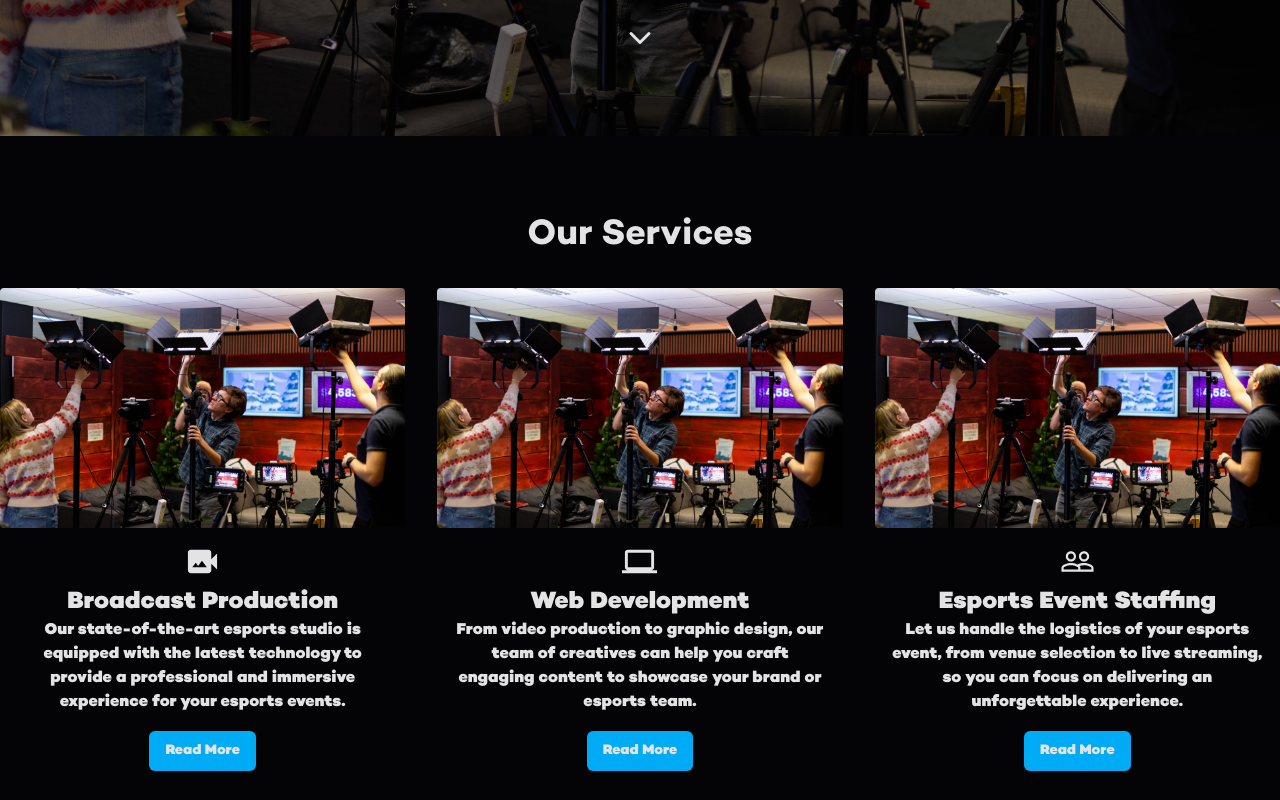
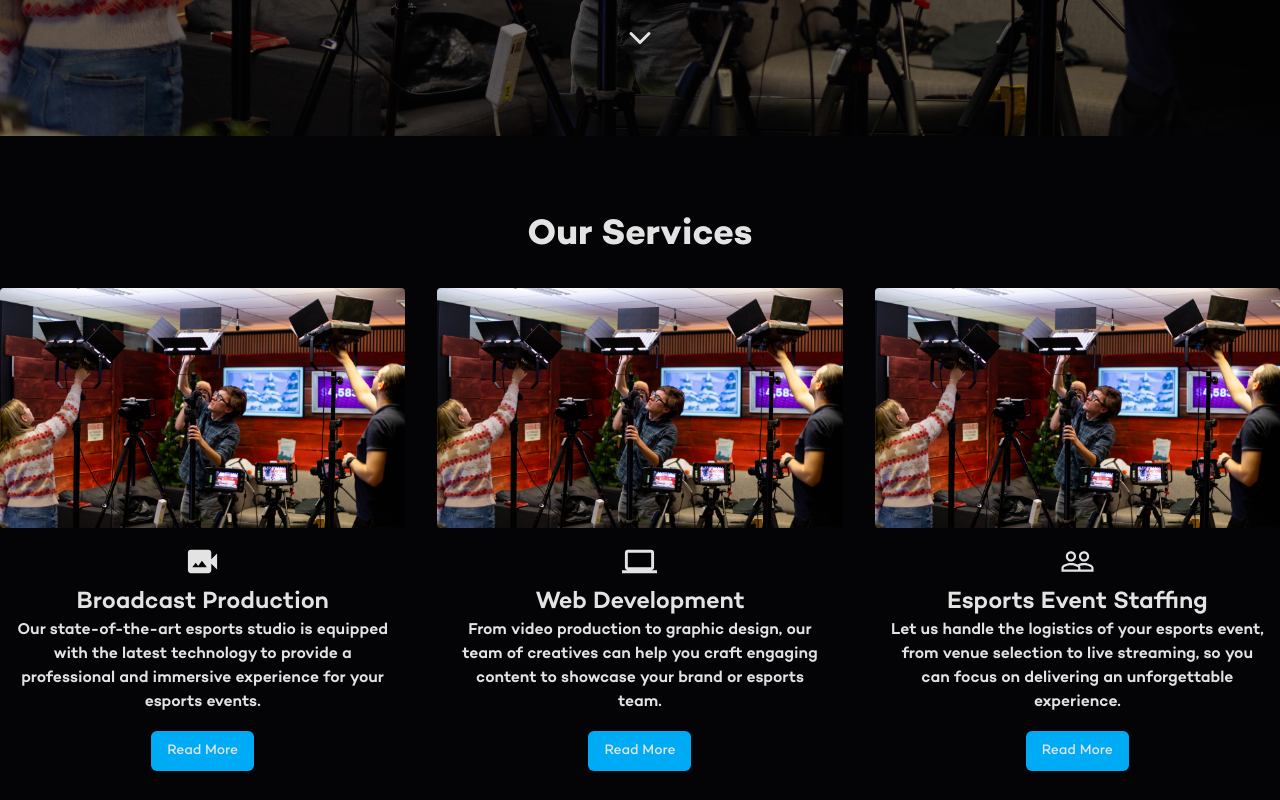
Before and after one commit to ThatGuyHS/pxb-media-test, a Next.js app in the folder pxb-media-test/: page / in a window 1280 px wide. Shown: the part 720-1520 px from the top of the page. Built offline with nearby package versions, Linux system fonts and the light colour scheme.

Commit message:
fixed so all font weights are added

```diff
--- a/pxb-media-test/app/globals.css
+++ b/pxb-media-test/app/globals.css
@@ -41,21 +41,148 @@ body {
   }
 }
 
-
 @layer base {
   @font-face {
     font-family: 'Campton';
     src: url(/fonts/campton-black.otf) format('opentype');
-  font-weight: normal;
+    font-weight: 900;
     font-style: normal;
     font-display: swap;
   }
 
   @font-face {
     font-family: 'Campton';
+    src: url(/fonts/campton-blackitalic.otf) format('opentype');
+    font-weight: 900;
+    font-style: italic;
+    font-display: swap;
+  }
+
+  @font-face {
+    font-family: 'Campton';
     src: url(/fonts/campton-bold.otf) format('opentype');
-  font-weight: bold;
+    font-weight: 700;
     font-style: normal;
+    font-display: swap;
+  }
+
+  @font-face {
+    font-family: 'Campton';
+    src: url(/fonts/campton-bolditalic.otf) format('opentype');
+    font-weight: 700;
+    font-style: italic;
+    font-display: swap;
+  }
+
+  @font-face {
+    font-family: 'Campton';
+    src: url(/fonts/campton-book.otf) format('opentype');
+    font-weight: 400;
+    font-style: normal;
+    font-display: swap;
+  }
+
+  @font-face {
+    font-family: 'Campton';
+    src: url(/fonts/campton-bookitalic.otf) format('opentype');
+    font-weight: 400;
+    font-style: italic;
+    font-display: swap;
+  }
+
+  @font-face {
+    font-family: 'Campton';
+    src: url(/fonts/campton-extrabold.otf) format('opentype');
+    font-weight: 800;
+    font-style: normal;
+    font-display: swap;
+  }
+
+  @font-face {
+    font-family: 'Campton';
+    src: url(/fonts/campton-extrabolditalic.otf) format('opentype');
+    font-weight: 800;
+    font-style: italic;
+    font-display: swap;
+  }
+
+  @font-face {
+    font-family: 'Campton';
+    src: url(/fonts/campton-extralight.otf) format('opentype');
+    font-weight: 200;
+    font-style: normal;
+    font-display: swap;
+  }
+
+  @font-face {
+    font-family: 'Campton';
+    src: url(/fonts/campton-extralightitalic.otf) format('opentype');
+    font-weight: 200;
+    font-style: italic;
+    font-display: swap;
+  }
+
+  @font-face {
+    font-family: 'Campton';
+    src: url(/fonts/campton-light.otf) format('opentype');
+    font-weight: 300;
+    font-style: normal;
+    font-display: swap;
+  }
+
+  @font-face {
+    font-family: 'Campton';
+    src: url(/fonts/campton-lightitalic.otf) format('opentype');
+    font-weight: 300;
+    font-style: italic;
+    font-display: swap;
+  }
+
+  @font-face {
+    font-family: 'Campton';
+    src: url(/fonts/campton-medium.otf) format('opentype');
+    font-weight: 500;
+    font-style: normal;
+    font-display: swap;
+  }
+
+  @font-face {
+    font-family: 'Campton';
+    src: url(/fonts/campton-mediumitalic.otf) format('opentype');
+    font-weight: 500;
+    font-style: italic;
+    font-display: swap;
+  }
+
+  @font-face {
+    font-family: 'Campton';
+    src: url(/fonts/campton-semibold.otf) format('opentype');
+    font-weight: 600;
+    font-style: normal;
+    font-display: swap;
+  }
+
+  @font-face {
+    font-family: 'Campton';
+    src: url(/fonts/campton-semibolditalic.otf) format('opentype');
+    font-weight: 600;
+    font-style: italic;
+    font-display: swap;
+  }
+
+  @font-face {
+    font-family: 'Campton';
+    src: url(/fonts/campton-thin.otf) format('opentype');
+    font-weight: 100;
+    font-style: normal;
+    font-display: swap;
+  }
+
+  @font-face {
+    font-family: 'Campton';
+    src: url(/fonts/campton-thinitalic.otf) format('opentype');
+    font-weight: 100;
+    font-style: italic;
     font-display: swap;
   }
 }
--- a/pxb-media-test/app/page.tsx
+++ b/pxb-media-test/app/page.tsx
@@ -85,7 +85,7 @@ export default function Component() {
           </div>
         </section>
 
-        <section className="bg-[#040407] py-12 md:py-20 text-white">
+        <section className="bg-[#040407] py-12 md:py-20 text-white font-semibold">
     <div className="container mx-auto px-4 md:px-0">
         <h2 className="text-center mb-8 text-3xl font-bold md:text-4xl">Our Services</h2>
         <div className="grid grid-cols-1 gap-8 md:grid-cols-2 lg:grid-cols-3">
```
Lines whose indentation alone changed are shown as unchanged.
